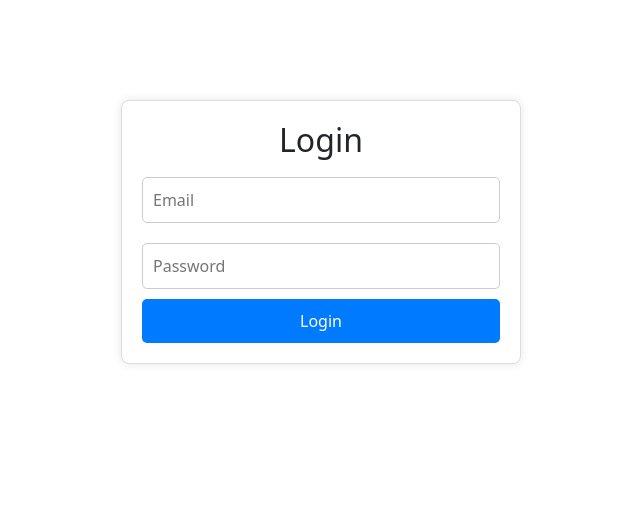
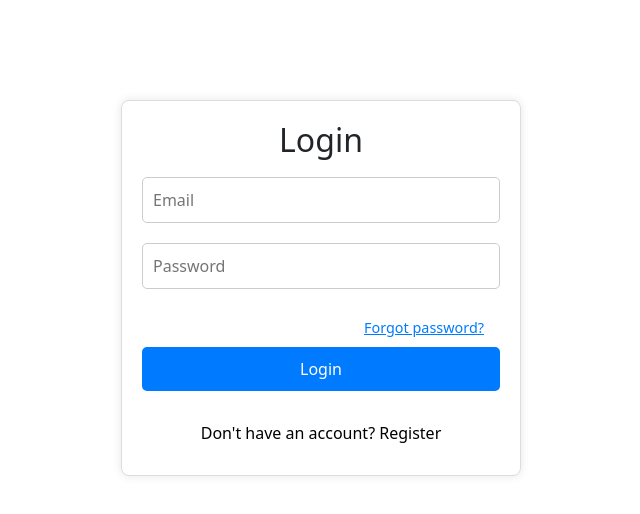
Before and after one commit to Nityaa2396/hr-management, a React (Create React App) app: page / in a window 1280 px wide. Shown: the top 514 px of the page, without its empty margins (229-869 px from the left). Built offline with nearby package versions, Linux system fonts and the light colour scheme.

Commit message:
logout and register functionality

```diff
--- a/package.json
+++ b/package.json
@@ -9,7 +9,11 @@
     "@testing-library/jest-dom": "^5.17.0",
     "@testing-library/react": "^13.4.0",
     "@testing-library/user-event": "^13.5.0",
+    "bcrypt": "^5.1.1",
     "bootstrap": "^5.3.3",
+    "express": "^4.21.0",
+    "jsonwebtoken": "^9.0.2",
+    "nodemailer": "^6.9.15",
     "react": "^18.3.1",
     "react-bootstrap": "^2.10.4",
     "react-data-table-component": "^7.6.2",
--- a/src/App.js
+++ b/src/App.js
@@ -1,4 +1,4 @@
-import React, { useState } from "react";
+import React, { useState, useEffect } from "react";
 import {
   BrowserRouter as Router,
   Routes,
@@ -22,12 +22,22 @@ import "./App.css";
 
 function App() {
   const [isAuthenticated, setIsAuthenticated] = useState(false);
-  const [registeredUsers, setRegisteredUsers] = useState([
-    { email: "test@example.com", password: "Test@123" },
-  ]);
+  const [registeredUsers, setRegisteredUsers] = useState([]);
   const [sidebarVisible, setSidebarVisible] = useState(true);
 
+  const handleRegister = (email, password) => {
+    setRegisteredUsers((prevUsers) => {
+      const updatedUsers = [...prevUsers, { email, password }];
+      // Save updated users to local storage
+      localStorage.setItem("registeredUsers", JSON.stringify(updatedUsers));
+      return updatedUsers;
+    });
+    setIsAuthenticated(true);
+  };
+
   const handleLogin = (email, password) => {
+    console.log("Trying to log in with:", email, password);
+    console.log("Current registered users:", registeredUsers);
     const user = registeredUsers.find(
       (user) => user.email === email && user.password === password
     );
@@ -38,13 +48,19 @@ function App() {
     }
   };
 
-  const handleRegister = (email, password) => {
-    setRegisteredUsers([...registeredUsers, { email, password }]);
-    setIsAuthenticated(true);
-  };
+  useEffect(() => {
+    const storedUsers = JSON.parse(localStorage.getItem("registeredUsers"));
+    if (storedUsers) {
+      setRegisteredUsers(storedUsers);
+    }
+  }, []);
 
   const toggleSidebar = () => {
     setSidebarVisible(!sidebarVisible);
+  };
+
+  const handleForgotPassword = (email) => {
+    alert(`Password reset link sent to: ${email}`);
   };
 
   return (
@@ -54,6 +70,7 @@ function App() {
           <Sidebar
             toggleSidebar={toggleSidebar}
             sidebarVisible={sidebarVisible}
+            setIsAuthenticated={setIsAuthenticated}
           />
         )}
         <div
@@ -68,7 +85,11 @@ function App() {
                 isAuthenticated ? (
                   <Navigate to="/dashboard" />
                 ) : (
-                  <Login onLogin={handleLogin} onRegister={handleRegister} />
+                  <Login
+                    onLogin={handleLogin}
+                    onRegister={handleRegister}
+                    onForgotPassword={handleForgotPassword}
+                  />
                 )
               }
             />
@@ -138,6 +159,7 @@ function App() {
                 )
               }
             />
+            <Route path="/logout" element={<Navigate to="/" />} />
           </Routes>
         </div>
       </div>
--- a/src/Components/Login.js
+++ b/src/Components/Login.js
@@ -1,19 +1,59 @@
 import React, { useState } from "react";
 import "../styles/Login.css";
 
-const Login = ({ onLogin }) => {
+const Login = ({ onLogin, onRegister, onForgotPassword }) => {
   const [email, setEmail] = useState("");
   const [password, setPassword] = useState("");
+  const [isLoginView, setIsLoginView] = useState(true); // Toggle between login and register
+  const [isForgotPasswordView, setIsForgotPasswordView] = useState(false); // Toggle between login and forgot password
 
   const handleSubmit = (e) => {
     e.preventDefault();
+    if (isLoginView) {
+      // Login flow
       onLogin(email, password);
+    } else {
+      // Register flow
+      onRegister(email, password);
+    }
+  };
+
+  const handleForgotPasswordSubmit = (e) => {
+    e.preventDefault();
+    // Call the forgot password function
+    onForgotPassword(email);
   };
 
   return (
     <div className="login-container">
+      {/* Toggle between Login, Register, and Forgot Password views */}
+      {isForgotPasswordView ? (
+        <form
+          className="forgot-password-form"
+          onSubmit={handleForgotPasswordSubmit}
+        >
+          <h2>Forgot Password</h2>
+          <input
+            className="login-input"
+            type="email"
+            placeholder="Enter your email"
+            value={email}
+            onChange={(e) => setEmail(e.target.value)}
+            required
+          />
+          <button className="login-button" type="submit">
+            Send Reset Link
+          </button>
+          <button
+            className="back-to-login-button"
+            onClick={() => setIsForgotPasswordView(false)} // Go back to login view
+          >
+            Back to Login
+          </button>
+        </form>
+      ) : (
         <form className="login-form" onSubmit={handleSubmit}>
-        <h2>Login</h2>
+          <h2>{isLoginView ? "Login" : "Register"}</h2>
           <input
             className="login-input"
             type="email"
@@ -30,10 +70,37 @@ const Login = ({ onLogin }) => {
             onChange={(e) => setPassword(e.target.value)}
             required
           />
+
+          {/* Forgot password link right below the password input */}
+          {isLoginView && (
+            <div className="forgot-password-container">
+              <button
+                type="button"
+                className="forgot-password-link"
+                onClick={() => setIsForgotPasswordView(true)}
+              >
+                Forgot password?
+              </button>
+            </div>
+          )}
+
           <button className="login-button" type="submit">
-          Login
+            {isLoginView ? "Login" : "Register"}
           </button>
+
+          <div className="toggle-view-container">
+            <button
+              type="button"
+              className="toggle-view-button"
+              onClick={() => setIsLoginView(!isLoginView)}
+            >
+              {isLoginView
+                ? "Don't have an account? Register"
+                : "Already have an account? Login"}
+            </button>
+          </div>
         </form>
+      )}
     </div>
   );
 };
--- a/src/Components/Sidebar.js
+++ b/src/Components/Sidebar.js
@@ -1,18 +1,21 @@
 import React, { useState } from "react";
-import { Link } from "react-router-dom";
+import { Link, useNavigate } from "react-router-dom";
 import { FontAwesomeIcon } from "@fortawesome/react-fontawesome";
 import {
   faAngleRight,
   faAngleDown,
   faBars,
+  faPowerOff,
+  faUsers,
 } from "@fortawesome/free-solid-svg-icons";
 import "../styles/Sidebar.css";
 
-const Sidebar = () => {
+const Sidebar = ({ setIsAuthenticated }) => {
   const [isSidebarCollapsed, setSidebarCollapsed] = useState(false);
   const [isEmployeeMenuOpen, setEmployeeMenuOpen] = useState(false);
   const [isAttendanceMenuOpen, setAttendanceMenuOpen] = useState(false);
   const [isPayrollMenuOpen, setPayrollMenuOpen] = useState(false);
+  const navigate = useNavigate();
 
   const toggleSidebar = () => {
     setSidebarCollapsed(!isSidebarCollapsed);
@@ -28,6 +31,11 @@ const Sidebar = () => {
 
   const togglePayrollMenu = () => {
     setPayrollMenuOpen(!isPayrollMenuOpen);
+  };
+
+  const handleLogout = () => {
+    setIsAuthenticated(false);
+    navigate("/");
   };
 
   return (
@@ -50,6 +58,7 @@ const Sidebar = () => {
         {/* Employees Sub-menu */}
         <li>
           <div className="menu-item" onClick={toggleEmployeeMenu}>
+            <FontAwesomeIcon icon={faUsers} className="users-icon" />
             Employees
             <FontAwesomeIcon
               icon={isEmployeeMenuOpen ? faAngleDown : faAngleRight}
@@ -78,7 +87,7 @@ const Sidebar = () => {
           )}
         </li>
 
-        {/* {Attendance sub-menu} */}
+        {/* Attendance Sub-menu */}
         <li>
           <div className="menu-item" onClick={toggleAttendanceMenu}>
             Attendance
@@ -113,11 +122,12 @@ const Sidebar = () => {
           )}
         </li>
 
+        {/* Payroll Sub-menu */}
         <li>
           <div className="menu-item" onClick={togglePayrollMenu}>
             Payroll
             <FontAwesomeIcon
-              icon={isAttendanceMenuOpen ? faAngleDown : faAngleRight}
+              icon={isPayrollMenuOpen ? faAngleDown : faAngleRight}
               className="payroll-menu-icon"
             />
           </div>
@@ -158,6 +168,11 @@ const Sidebar = () => {
         <li>
           <Link to="/app-masters">App Masters</Link>
         </li>
+        <li onClick={handleLogout}>
+          <Link to="/logout">
+            Logout <FontAwesomeIcon icon={faPowerOff} className="logout-icon" />
+          </Link>
+        </li>
       </ul>
     </div>
   );
--- a/src/styles/Login.css
+++ b/src/styles/Login.css
@@ -53,3 +53,33 @@ p {
   border: 1px solid #ccc;
   border-radius: 5px;
 }
+
+/* Login.css */
+.forgot-password-container {
+  margin-top: 10px;
+  text-align: right;
+}
+
+.forgot-password-link {
+  background: none;
+  border: none;
+  color: #007bff;
+  cursor: pointer;
+  font-size: 0.9rem;
+  text-decoration: underline;
+}
+
+.forgot-password-link:hover {
+  color: #0056b3;
+}
+
+.toggle-view-button{
+  margin-top: 20px;
+  text-align: center;
+  background: none;
+
+  padding: 10px 20px;
+  border: none;
+  border-radius: 5px;
+  cursor: pointer;
+}
--- a/src/styles/Sidebar.css
+++ b/src/styles/Sidebar.css
@@ -10,6 +10,7 @@
   transition: width 0.3s ease;
   overflow: hidden;
   z-index: 999; /* Ensure it's above the content */
+
 }
 
 .sidebar.collapsed {
@@ -32,12 +33,11 @@
 
 ul {
   list-style: none;
-  padding: 0;
+  padding: 20px 20px;
+  /* margin: 20px 20px; */
+
 }
 
-/* ul li {
-  padding: 0px 20px;
-} */
 
 ul li a {
   color: white;
```
Also changed, not shown: src/Components/Logout.js (added, +7 -0 lines), 1 other file (tests, documents, lock files or other folders). Lines whose indentation alone changed are shown as unchanged.
